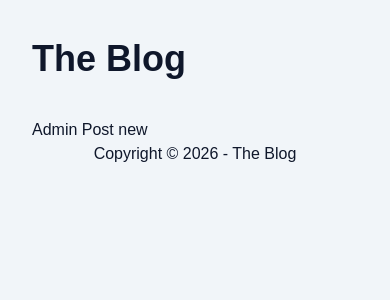
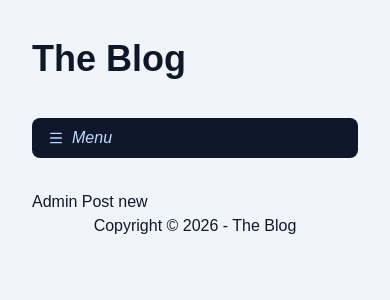
Before and after one commit to GerardoRodrigues/the-blog, a Next.js app: page /admin/post/new in a window 390 px wide. Shown: the top 300 px of the page. Built offline with nearby package versions, Linux system fonts and the light colour scheme.

Commit message:
menu admin

```diff
--- /dev/null
+++ b/app/admin/post/layout.tsx
@@ -0,0 +1,14 @@
+import { MenuAdmin } from "@/components/admin/MenuAdmin/MenuAdmin";
+
+interface AdminPostLaytoutProps {
+  children: React.ReactNode;
+}
+
+export default function AdminPostLaytout({ children }: AdminPostLaytoutProps) {
+  return (
+    <>
+      <MenuAdmin />
+      {children}
+    </>
+  );
+}
--- /dev/null
+++ b/components/admin/MenuAdmin/MenuAdmin.tsx
@@ -0,0 +1,57 @@
+"use client";
+
+import { CircleXIcon, FileTextIcon, HouseIcon, MenuIcon, PlusIcon } from "lucide-react";
+import Link from "next/link";
+import { usePathname } from "next/navigation";
+import { useEffect, useState } from "react";
+
+export function MenuAdmin() {
+  const [isOpen, setIsOpen] = useState(false);
+  const pathName = usePathname();
+
+  useEffect(() => {
+    // eslint-disable-next-line react-hooks/set-state-in-effect
+    setIsOpen(false);
+  }, [pathName]);
+
+  const navClasses =
+    "flex flex-col bg-slate-900 text-slate-100 rounded-lg mb-8 sm:flex-row sm:flex-wrap sm:overflow-visible sm:h-auto";
+  const linkClasses =
+    "flex items-center justify-start gap-2 px-4 rounded-lg cursor-pointer transition hover:bg-slate-800 h-10 shrink-0";
+  const closeOpenBtnClases = `${linkClasses} text-blue-200 italic sm:hidden`;
+
+  return (
+    <nav className={`${navClasses} ${!isOpen ? "h-10 overflow-hidden" : ""}`}>
+      <button onClick={() => setIsOpen(!isOpen)} className={closeOpenBtnClases}>
+        {!isOpen && (
+          <>
+            <MenuIcon size={16} />
+            Menu
+          </>
+        )}
+
+        {isOpen && (
+          <>
+            <CircleXIcon size={16} />
+            Fechar
+          </>
+        )}
+      </button>
+
+      <a className={linkClasses} href="/" target="_blank">
+        <HouseIcon size={16} />
+        Home
+      </a>
+
+      <Link className={linkClasses} href="/admin/post">
+        <FileTextIcon size={16} />
+        Posts
+      </Link>
+
+      <Link className={linkClasses} href="/admin/post/new">
+        <PlusIcon size={16} />
+        Criar post
+      </Link>
+    </nav>
+  );
+}
```
